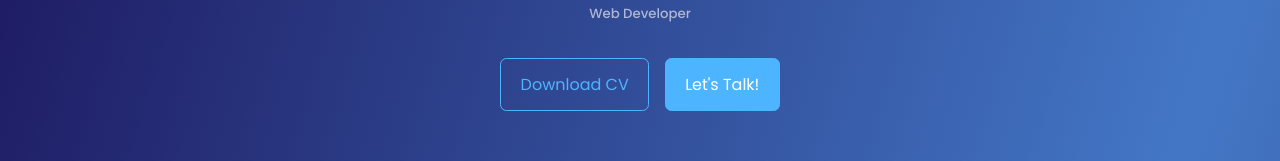
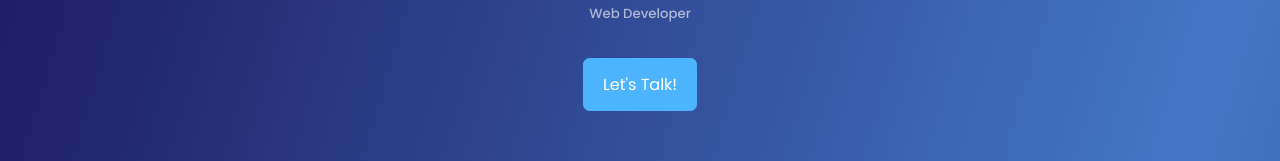
Before and after one commit to tadzyla/personal_web_2, a React (Create React App) app: page / in a window 1280 px wide. Shown: the part 172-333 px from the top of the page. Built offline with nearby package versions, Linux system fonts and the light colour scheme.

Commit message:
removed CV

```diff
--- a/src/components/header/CTA.jsx
+++ b/src/components/header/CTA.jsx
@@ -4,7 +4,7 @@ import CV from '../../assets/TadasZvinklysCV2022.pdf'
 const CTA = () => {
   return (
     <div className='cta'>
-        <a href={ CV } download className='btn'>Download CV</a>
+
         <a href="#contact" className='btn btn-primary'>Let's Talk!</a>
     </div>
   )
```
Also changed, not shown: 3 other files (tests, documents, lock files or other folders).
